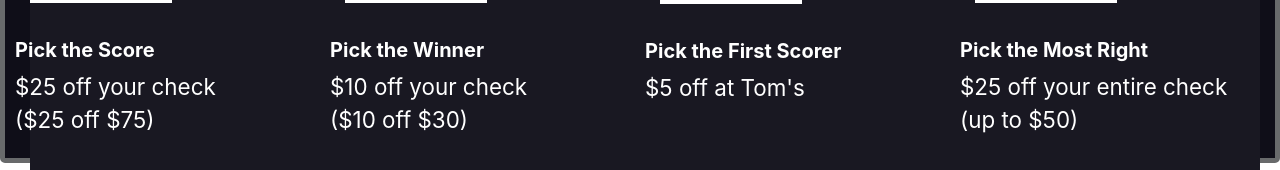
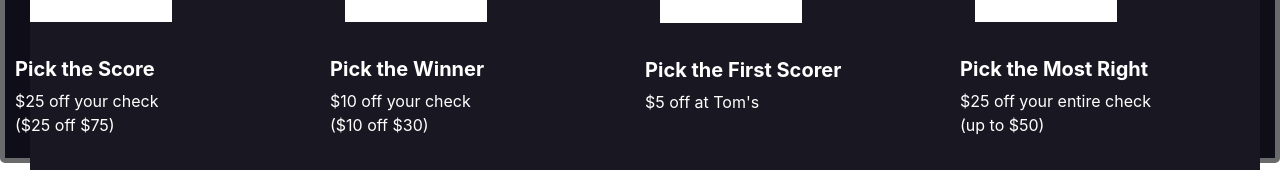
Before and after one commit to lboogie04/custom-venue-leaderboard, a React (Create React App) app: page / in a window 1280 px wide. Shown: the part 637-807 px from the top of the page. Built offline with nearby package versions, Linux system fonts and the light colour scheme; no server answers.

Commit message:
change font of deal explantion

```diff
--- a/src/App.css
+++ b/src/App.css
@@ -173,5 +173,5 @@
 }
 
 .deal-explanation {
-  font-size: 1.4rem;
+  font-size: 1.0rem;
 }
```
